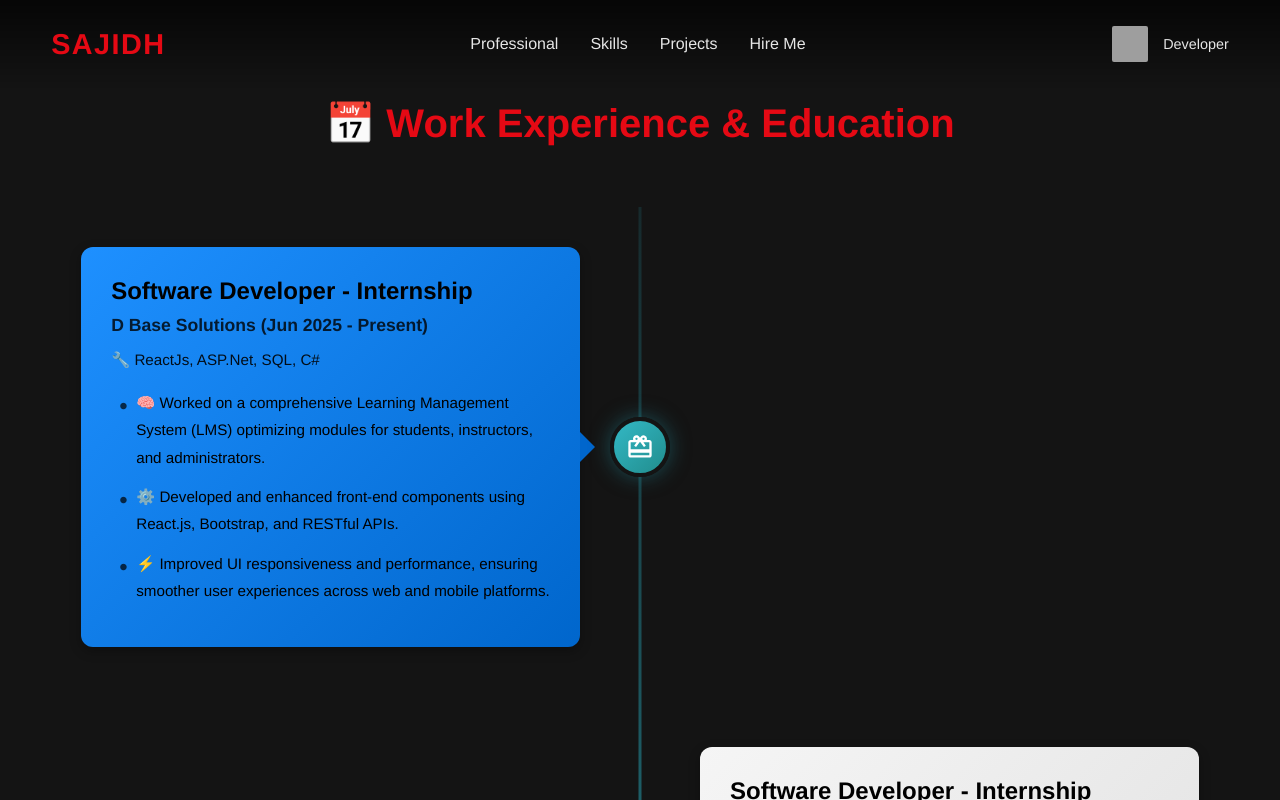
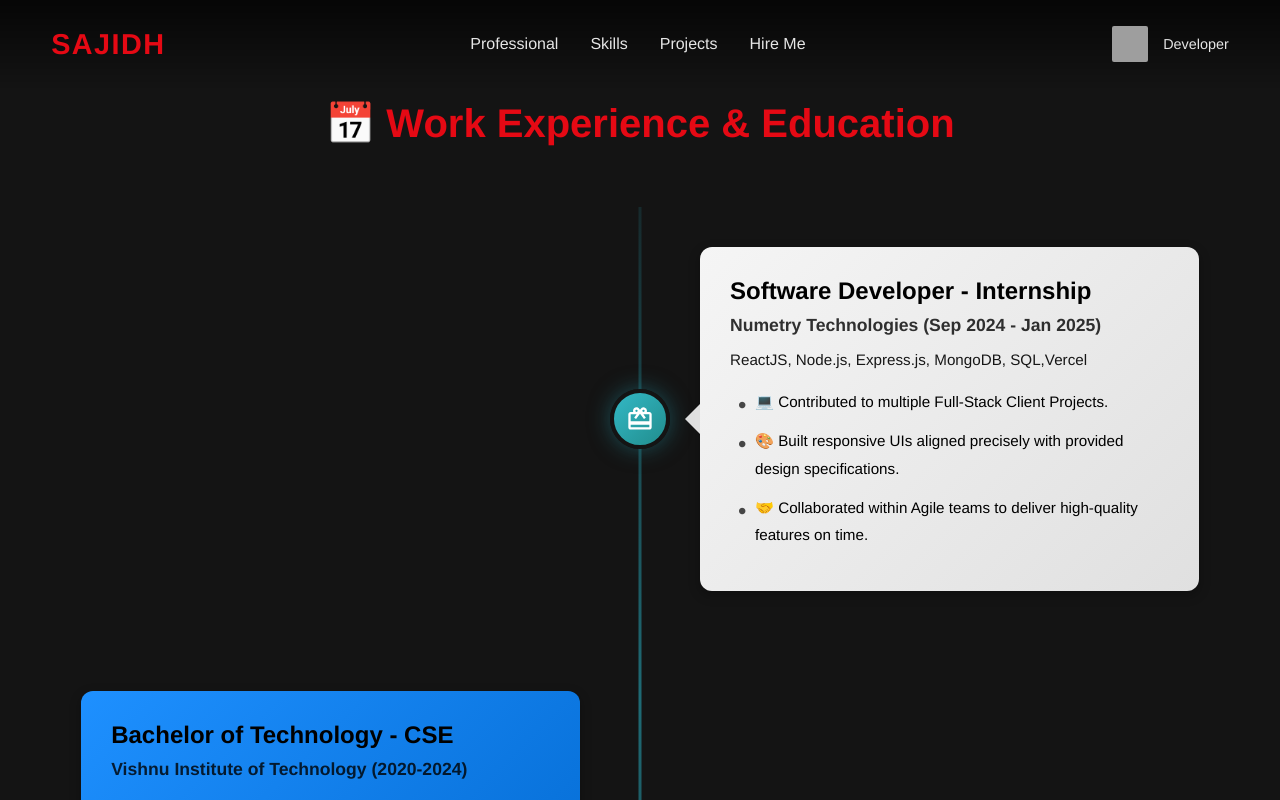
Before and after one commit to sajidhseven/SajidhMohammadPortfolio, a React (Create React App) app in the folder SajidhPortfolio-main/port/: page /professional in a window 1280 px wide. Shown: the top 800 px of the page. Built offline with nearby package versions, Linux system fonts and the light colour scheme; grey boxes are pictures that could not be loaded.

Commit message:
Update experiences array in Professional component
Commented out the first experience entry and adjusted the structure of the experiences array in the Professional component.

```diff
--- a/SajidhPortfolio-main/port/src/components/Professional.jsx
+++ b/SajidhPortfolio-main/port/src/components/Professional.jsx
@@ -7,20 +7,20 @@ const Professional = () => {
   const timelineRefs = useRef([]);
 
   const experiences = [
-    {
-      id: 1,
-      position: 'Software Developer - Internship',
-      company: 'D Base Solutions (Jun 2025 - Present)',
-      duration: 'Jun 2025 - Present',
-      type: 'work',
-      technologies: '🔧 ReactJs, ASP.Net, SQL, C#',
-      achievements: [
-        '🧠 Worked on a comprehensive Learning Management System (LMS) optimizing modules for students, instructors, and administrators.',
-        '⚙️ Developed and enhanced front-end components using React.js, Bootstrap, and RESTful APIs.',
-        '⚡ Improved UI responsiveness and performance, ensuring smoother user experiences across web and mobile platforms.'
-      ],
-      side: 'left'
-    },
+    // {
+    //   id: 1,
+    //   position: 'Software Developer - Internship',
+    //   company: 'D Base Solutions (Jun 2025 - Present)',
+    //   duration: 'Jun 2025 - Present',
+    //   type: 'work',
+    //   technologies: '🔧 ReactJs, ASP.Net, SQL, C#',
+    //   achievements: [
+    //     '🧠 Worked on a comprehensive Learning Management System (LMS) optimizing modules for students, instructors, and administrators.',
+    //     '⚙️ Developed and enhanced front-end components using React.js, Bootstrap, and RESTful APIs.',
+    //     '⚡ Improved UI responsiveness and performance, ensuring smoother user experiences across web and mobile platforms.'
+    //   ],
+    //   side: 'left'
+    // },
     {
       id: 2,
       position: 'Software Developer - Internship',
```
